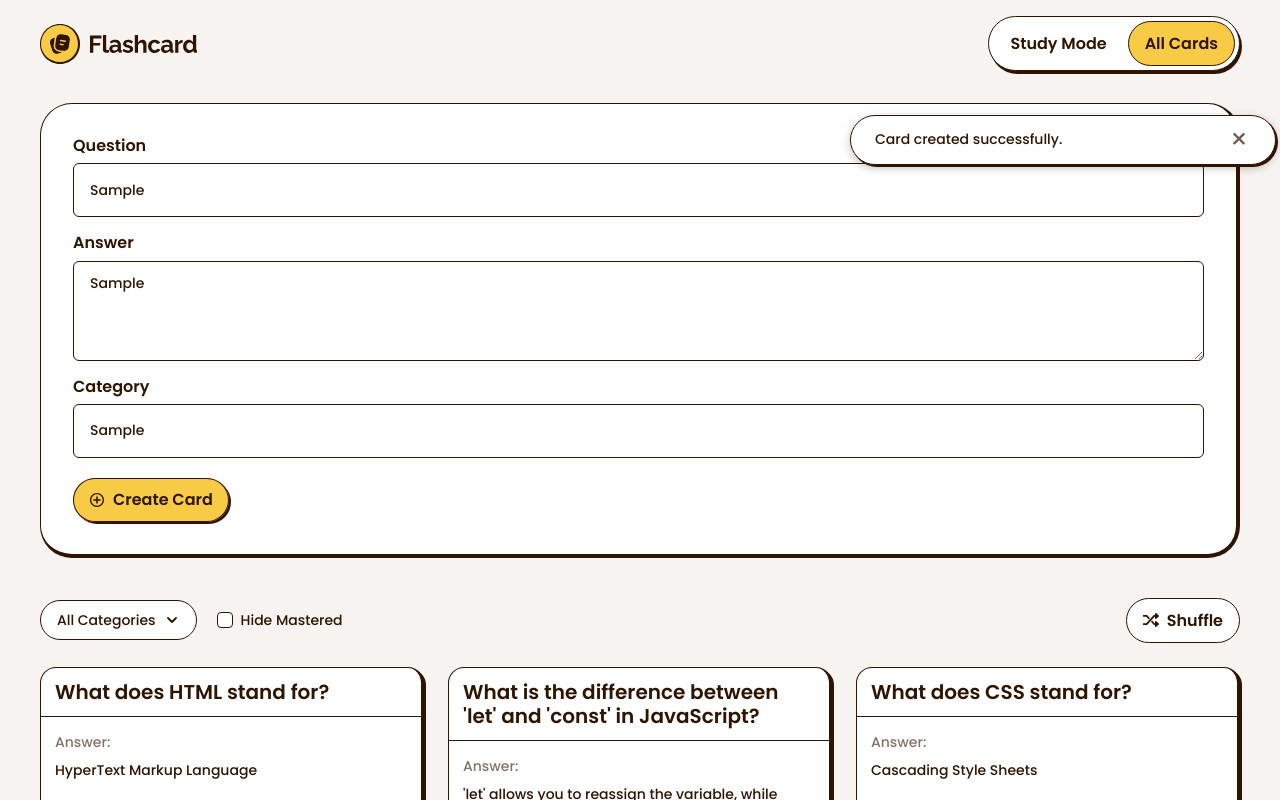
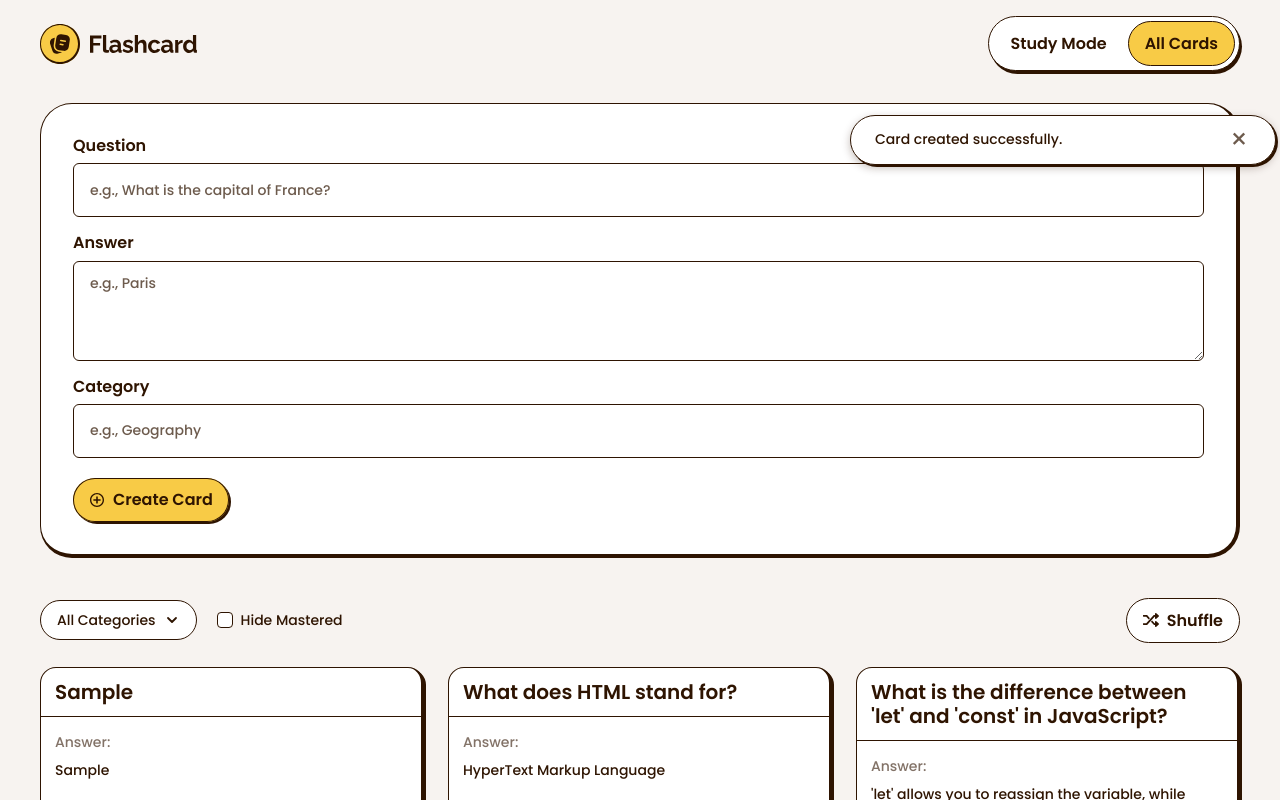
Before and after one commit to brandeth/flashcard-app, a Next.js app: page /all-cards in a window 1280 px wide. Both pictures are taken after typing "Sample", "Sample", "Sample" into the empty fields and a click on the button "Create Card". Shown: the top 800 px of the page. Built offline with nearby package versions, Linux system fonts and the light colour scheme.

Commit message:
integrate create flashcard.

```diff
--- a/app/all-cards/page.tsx
+++ b/app/all-cards/page.tsx
@@ -1,6 +1,5 @@
 import type { Metadata } from "next";
-import { AllCardsList } from "../components/AllCardsList";
-import { CreateCardForm } from "../components/CreateCardForm";
+import { AllCardsManager } from "../components/AllCardsManager";
 
 export const metadata: Metadata = {
   title: "All Cards | Flashcard App",
@@ -11,8 +10,7 @@ export default function AllCardsPage() {
   return (
     <main className="flex-1 bg-brand-neutral-100 px-5 pb-10 pt-4 text-brand-neutral-900 sm:px-8 lg:px-10">
       <div className="mx-auto w-full max-w-7xl">
-        <CreateCardForm />
-        <AllCardsList />
+        <AllCardsManager />
       </div>
     </main>
   );
--- a/app/components/AllCardsList.tsx
+++ b/app/components/AllCardsList.tsx
@@ -1,12 +1,20 @@
 "use client";
 
-import { useState } from "react";
 import Image from "next/image";
 import { Button } from "./Button";
 import { CategoryDropdown } from "./CategoryDropdown";
 import { Checkbox } from "./Checkbox";
 import { Flashcard } from "./Flashcard";
-import { flashcards } from "../data/flashcards";
+import type { FlashcardData } from "../data/flashcards";
+
+export type AllCardsListItem = FlashcardData & {
+  id: string;
+};
+
+type AllCardsListProps = {
+  flashcards: AllCardsListItem[];
+  onDeleteCard: (id: string) => void;
+};
 
 function IconImage({ src }: Readonly<{ src: string }>) {
   return (
@@ -21,14 +29,7 @@ function IconImage({ src }: Readonly<{ src: string }>) {
   );
 }
 
-export function AllCardsList() {
-  const [visibleFlashcards, setVisibleFlashcards] = useState(() =>
-    flashcards.map((flashcard, index) => ({
-      ...flashcard,
-      id: `${flashcard.question}-${index}`,
-    })),
-  );
-
+export function AllCardsList({ flashcards, onDeleteCard }: AllCardsListProps) {
   return (
     <section aria-label="All flashcards" className="mt-10">
       <div className="flex flex-wrap items-center justify-between gap-4">
@@ -52,7 +53,7 @@ export function AllCardsList() {
       </div>
 
       <div className="mt-6 grid grid-cols-1 gap-6 md:grid-cols-2 xl:grid-cols-3">
-        {visibleFlashcards.map((flashcard) => (
+        {flashcards.map((flashcard) => (
           <Flashcard
             key={flashcard.id}
             answer={flashcard.answer}
@@ -60,11 +61,7 @@ export function AllCardsList() {
             mastered={flashcard.mastered}
             menuLabel={`Options for ${flashcard.question}`}
             onDelete={() => {
-              setVisibleFlashcards((currentFlashcards) =>
-                currentFlashcards.filter(
-                  (currentFlashcard) => currentFlashcard.id !== flashcard.id,
-                ),
-              );
+              onDeleteCard(flashcard.id);
             }}
             progressMax={5}
             progressValue={flashcard.progressValue}
--- /dev/null
+++ b/app/components/AllCardsManager.tsx
@@ -0,0 +1,49 @@
+"use client";
+
+import { useState } from "react";
+import { flashcards as defaultFlashcards } from "../data/flashcards";
+import { AllCardsList, type AllCardsListItem } from "./AllCardsList";
+import {
+  CreateCardForm,
+  type CreateCardFormValues,
+} from "./CreateCardForm";
+
+function getInitialFlashcards() {
+  return defaultFlashcards.map((flashcard, index) => ({
+    ...flashcard,
+    id: `${flashcard.question}-${index}`,
+  }));
+}
+
+function createFlashcardId(question: string) {
+  return `${question}-${Date.now()}-${crypto.randomUUID()}`;
+}
+
+export function AllCardsManager() {
+  const [flashcards, setFlashcards] =
+    useState<AllCardsListItem[]>(getInitialFlashcards);
+
+  function handleCreateCard(values: CreateCardFormValues) {
+    setFlashcards((currentFlashcards) => [
+      {
+        ...values,
+        id: createFlashcardId(values.question),
+        progressValue: 0,
+      },
+      ...currentFlashcards,
+    ]);
+  }
+
+  function handleDeleteCard(id: string) {
+    setFlashcards((currentFlashcards) =>
+      currentFlashcards.filter((flashcard) => flashcard.id !== id),
+    );
+  }
+
+  return (
+    <>
+      <CreateCardForm onCreateCard={handleCreateCard} />
+      <AllCardsList flashcards={flashcards} onDeleteCard={handleDeleteCard} />
+    </>
+  );
+}
--- a/app/components/CreateCardForm.tsx
+++ b/app/components/CreateCardForm.tsx
@@ -1,38 +1,108 @@
 "use client";
 
-import { useState } from "react";
+import { useEffect, useState, type FormEvent } from "react";
 import Image from "next/image";
 import { Button } from "./Button";
 import { Input } from "./Input";
 import { TextArea } from "./TextArea";
 import { Toast } from "./Toast";
 
-export function CreateCardForm() {
+export type CreateCardFormValues = {
+  answer: string;
+  category: string;
+  question: string;
+};
+
+type CreateCardFormProps = {
+  onCreateCard: (values: CreateCardFormValues) => void;
+};
+
+const TOAST_VISIBLE_DURATION = 4000;
+const TOAST_FADE_DURATION = 400;
+
+export function CreateCardForm({ onCreateCard }: CreateCardFormProps) {
   const [isToastVisible, setIsToastVisible] = useState(false);
+  const [isToastLeaving, setIsToastLeaving] = useState(false);
+  const [toastVersion, setToastVersion] = useState(0);
 
-  function handleCreateCard() {
+  useEffect(() => {
+    if (!isToastVisible) {
+      return;
+    }
+
+    const fadeTimer = window.setTimeout(() => {
+      setIsToastLeaving(true);
+    }, TOAST_VISIBLE_DURATION);
+    const dismissTimer = window.setTimeout(() => {
+      setIsToastVisible(false);
+      setIsToastLeaving(false);
+    }, TOAST_VISIBLE_DURATION + TOAST_FADE_DURATION);
+
+    return () => {
+      window.clearTimeout(fadeTimer);
+      window.clearTimeout(dismissTimer);
+    };
+  }, [isToastVisible, toastVersion]);
+
+  function closeToast() {
+    setIsToastVisible(false);
+    setIsToastLeaving(false);
+  }
+
+  function handleCreateCard(event: FormEvent<HTMLFormElement>) {
+    event.preventDefault();
+
+    const form = event.currentTarget;
+    const formData = new FormData(form);
+
+    onCreateCard({
+      answer: String(formData.get("answer") ?? "").trim(),
+      category: String(formData.get("category") ?? "").trim(),
+      question: String(formData.get("question") ?? "").trim(),
+    });
+
+    form.reset();
+    setIsToastLeaving(false);
     setIsToastVisible(true);
+    setToastVersion((currentVersion) => currentVersion + 1);
   }
 
   return (
     <div className="relative">
       {isToastVisible ? (
         <div className="absolute right-3 top-3 z-10 sm:right-[-36px]">
-          <Toast onClose={() => setIsToastVisible(false)}>
+          <Toast
+            className={isToastLeaving ? "animate-toast-fade-out" : ""}
+            onClose={closeToast}
+          >
             Card created successfully.
           </Toast>
         </div>
       ) : null}
 
-      <form className="flex min-h-[452px] w-full flex-col rounded-[32px] border-brand-neutral-900 border-t border-r-4 border-b-4 border-l bg-brand-neutral-0 p-8 text-brand-neutral-900">
+      <form
+        className="flex min-h-[452px] w-full flex-col rounded-[32px] border-brand-neutral-900 border-t border-r-4 border-b-4 border-l bg-brand-neutral-0 p-8 text-brand-neutral-900"
+        onSubmit={handleCreateCard}
+      >
         <div className="flex flex-1 flex-col gap-4">
           <Input
             label="Question"
             name="question"
             placeholder="e.g., What is the capital of France?"
+            required
           />
-          <TextArea label="Answer" name="answer" placeholder="e.g., Paris" />
-          <Input label="Category" name="category" placeholder="e.g., Geography" />
+          <TextArea
+            label="Answer"
+            name="answer"
+            placeholder="e.g., Paris"
+            required
+          />
+          <Input
+            label="Category"
+            name="category"
+            placeholder="e.g., Geography"
+            required
+          />
         </div>
 
         <Button
@@ -47,8 +117,7 @@ export function CreateCardForm() {
               className="size-4"
             />
           }
-          onClick={handleCreateCard}
-          type="button"
+          type="submit"
         >
           Create Card
         </Button>
--- a/app/components/Toast.tsx
+++ b/app/components/Toast.tsx
@@ -2,15 +2,23 @@ import type { ReactNode } from "react";
 
 type ToastProps = {
   children: ReactNode;
+  className?: string;
   onClose: () => void;
 };
 
-export function Toast({ children, onClose }: ToastProps) {
+export function Toast({ children, className = "", onClose }: ToastProps) {
+  const classes = [
+    "pointer-events-auto flex min-h-9 w-[calc(100vw-3rem)] max-w-[426px] items-center justify-between gap-4 rounded-[9999px] border border-brand-neutral-900 bg-brand-neutral-0 px-4 py-2 text-brand-neutral-900 shadow-[0_3px_8px_0_rgba(46,20,1,0.28),2px_2px_0_0_var(--color-brand-neutral-900)] sm:min-h-12 sm:px-6 sm:py-3",
+    className,
+  ]
+    .filter(Boolean)
+    .join(" ");
+
   return (
     <div
       role="status"
       aria-live="polite"
-      className="pointer-events-auto flex min-h-9 w-[calc(100vw-3rem)] max-w-[426px] items-center justify-between gap-4 rounded-[9999px] border border-brand-neutral-900 bg-brand-neutral-0 px-4 py-2 text-brand-neutral-900 shadow-[0_3px_8px_0_rgba(46,20,1,0.28),2px_2px_0_0_var(--color-brand-neutral-900)] sm:min-h-12 sm:px-6 sm:py-3"
+      className={classes}
     >
       <span className="text-preset-5 sm:text-preset-4">{children}</span>
       <button
--- a/app/globals.css
+++ b/app/globals.css
@@ -104,6 +104,10 @@
   .animate-star-sparkle-delayed {
     animation: star-sparkle 650ms ease-out 90ms;
   }
+
+  .animate-toast-fade-out {
+    animation: toast-fade-out 400ms ease-in forwards;
+  }
 }
 
 @keyframes star-sparkle {
@@ -121,6 +125,13 @@
 
   100% {
     transform: rotate(0deg) scale(1);
+  }
+}
+
+@keyframes toast-fade-out {
+  to {
+    opacity: 0;
+    transform: translateY(-4px);
   }
 }
 
```
